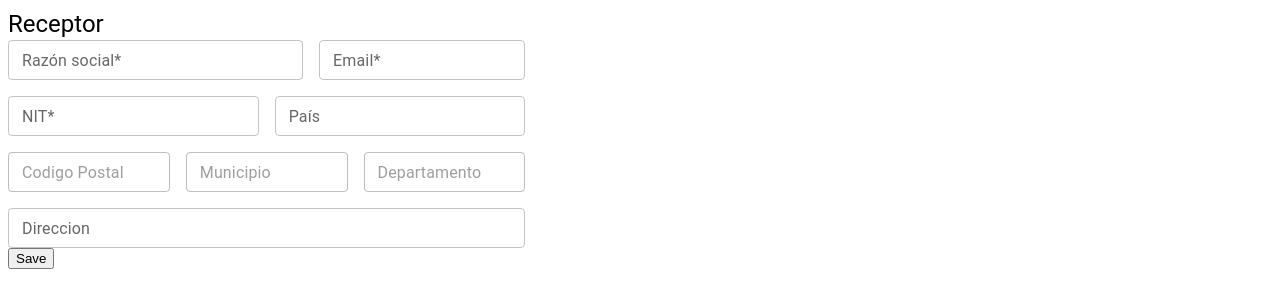
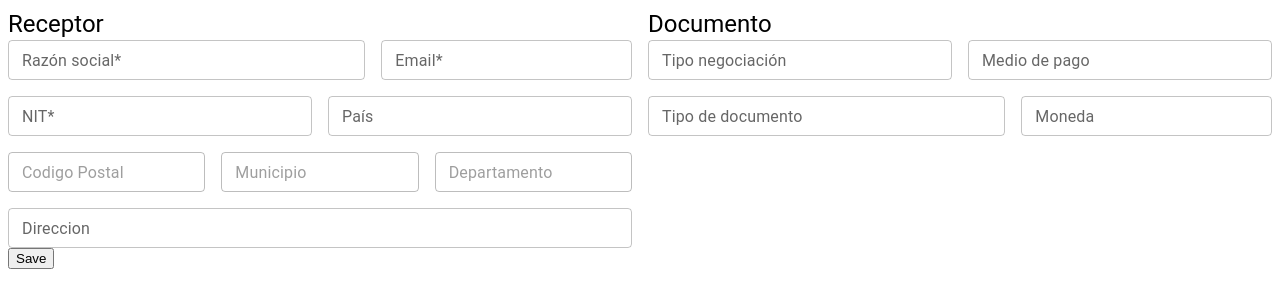
Before and after one commit to MAHR19/Dian-Form-V2, a React (Create React App) app: page / in a window 1280 px wide. Shown: the top 308 px of the page. Built offline with nearby package versions, Linux system fonts and the light colour scheme.

Commit message:
continuamos

```diff
--- a/src/form/Fullform.jsx
+++ b/src/form/Fullform.jsx
@@ -4,7 +4,7 @@ import { useState } from "react";
 //import * as Yup from "yup";
 import { Box,Grid,Typography } from "@mui/material";
 import Receptor from "./form-sections/Receptor";
-
+import Documento from "./form-sections/Documento";
 
 
 const Fullform = () =>{
@@ -24,9 +24,13 @@ const Fullform = () =>{
             <form action="">
 
              <Grid container spacing={2}>
-                <Grid item xs={12} sm={10} md={5}>
+                <Grid item xs={12} sm={10} md={6}>
                 <Typography variant="h5">Receptor</Typography>
                     <Receptor onChange={setReceptor} />
+                </Grid>
+                <Grid item xs={12} sm={10} md={6}>
+                <Typography variant="h5">Documento</Typography>
+                    <Documento onChange={setReceptor} />
                 </Grid>
 
 
--- a/src/form/form-input/AutocompleteInput.jsx
+++ b/src/form/form-input/AutocompleteInput.jsx
@@ -23,7 +23,7 @@ const AutocompleteInput = (props) =>{
 
 
     return(
-        <Grid item xs={props.xs} sm={props.sm} md={props.md}>
+        <Grid item xs={12} sm={12} md={props.md}>
              <Autocomplete
                 freeSolo
                 id="list"
--- a/src/form/form-input/Countryselect.jsx
+++ b/src/form/form-input/Countryselect.jsx
@@ -8,14 +8,12 @@ const AutocompleteInput = (props) =>{
    const urlCP = 'http://127.0.0.1:8000/catalogos/CodigoPostal'; //API url
    const [data, setData] = useState([]);
    const [codigos, setCodigos] = useState([]);
-   const [cp, setCp] = useState({});
-   const [pais, setPais] = useState({});
    const [municipio, setMunicipio] = useState('');
    const [departamento, setDepartamento] = useState('');
    const [enable, setEnable] = useState(true);
    const [key, setKey] = useState(false);
 
-   var cpAux = {};
+   var cpAux = {}; //no me funciono con useState :c
 
    const handleAPIrequest = async (path, query_param) => {
         fetch(`${path}?name=${query_param}`)
@@ -36,6 +34,20 @@ const AutocompleteInput = (props) =>{
                }
             }
         } );
+   }
+
+
+   const handleCp = (value) => {
+    cpAux = codigos.find(element => element.name === value);
+    if(typeof(cpAux) !== 'undefined')
+    {
+      setDepartamento(cpAux.nombre_departamento);
+      setMunicipio(cpAux.nombre_municipio);
+    }
+    else{
+      setDepartamento('');
+      setMunicipio('');
+    }
    }
 
 
@@ -80,16 +92,7 @@ const AutocompleteInput = (props) =>{
                 key = {key}
                 onChange = {
                     (event, value) =>{
-                      cpAux = codigos.find(element => element.name === value);
-                      if(typeof(cpAux) !== 'undefined')
-                      {
-                        setDepartamento(cpAux.nombre_departamento);
-                        setMunicipio(cpAux.nombre_municipio);
-                      }
-                      else{
-                        setDepartamento('');
-                        setMunicipio('');
-                      }
+                      handleCp(value);
                     }
                 }
                 disabled = {enable}
--- /dev/null
+++ b/src/form/form-sections/Documento.jsx
@@ -0,0 +1,34 @@
+import React from 'react';
+import {Grid} from '@mui/material';
+import CustomInputText from '../form-input/CustomInputText';
+import AutocompleteInput from '../form-input/AutocompleteInput';
+
+
+const Documento  = () =>{
+
+    return(
+    <Grid  container spacing={2}>
+
+        <AutocompleteInput md = {6} name = {'tipo_negociacion'}
+        label = {'Tipo negociación'}
+        />
+
+        <AutocompleteInput md = {6} name = {'medio_pago'}
+        label = {'Medio de pago'}
+        />
+
+        <AutocompleteInput md = {7} name = {'tipo_documento'}
+        label = {'Tipo de documento'} catalogo = {'TipoDocumento'}
+        />
+
+        <AutocompleteInput md = {5} name = {'moneda'}
+        label = {'Moneda'} catalogo = {'TipoMoneda'}
+        />
+
+    </Grid>
+
+    );
+
+}
+
+export default Documento;
--- a/src/form/form-sections/Receptor.jsx
+++ b/src/form/form-sections/Receptor.jsx
@@ -30,15 +30,15 @@ const Receptor = ({onChange}) => {
     return(
         <Grid container spacing={2} >
 
-            <CustomInputText xs={12} sm={10} md={7} haserror={touched.r_social && Boolean(errors.r_social)}
+            <CustomInputText md={7} haserror={touched.r_social && Boolean(errors.r_social)}
             name={'r_social'} label={'Razón social*'} value={values.r_social} onChange={handleChange}
             onBlur={handleBlur} errorText={touched.r_social && errors.r_social} />
 
-            <CustomInputText xs={12} sm={10} md={5} haserror={touched.email && Boolean(errors.email)}
+            <CustomInputText md={5} haserror={touched.email && Boolean(errors.email)}
             name={'email'} label={'Email*'} value={values.email} onChange={handleChange}
             onBlur={handleBlur} errorText={touched.email && errors.email} />
 
-            <CustomInputText xs={12} sm={10} md={6} haserror={touched.nit && Boolean(errors.nit)}
+            <CustomInputText md={6} haserror={touched.nit && Boolean(errors.nit)}
             name={'nit'} label={'NIT*'} value={values.nit} onChange={handleChange}
             onBlur={handleBlur} errorText={touched.nit && errors.nit} />
 
```
